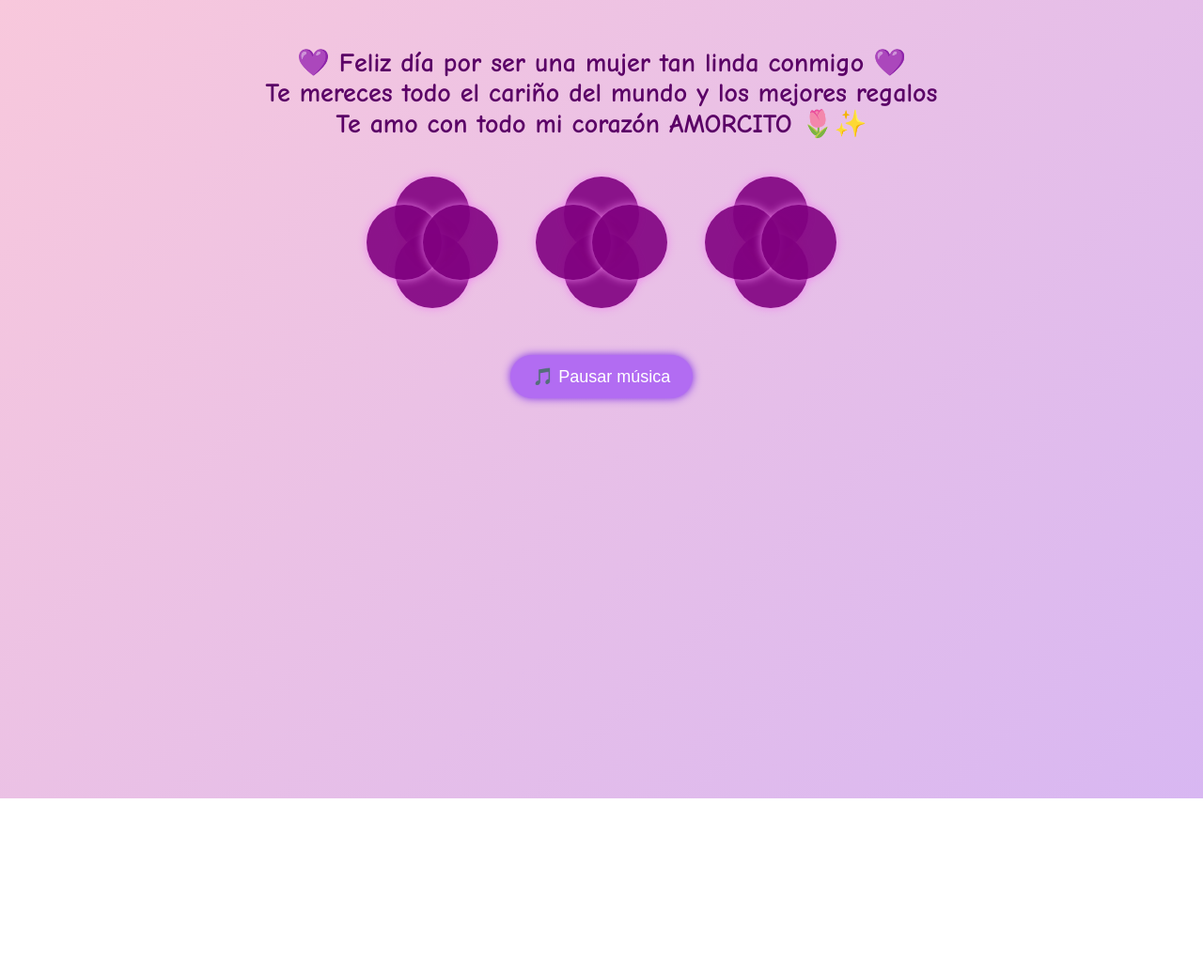
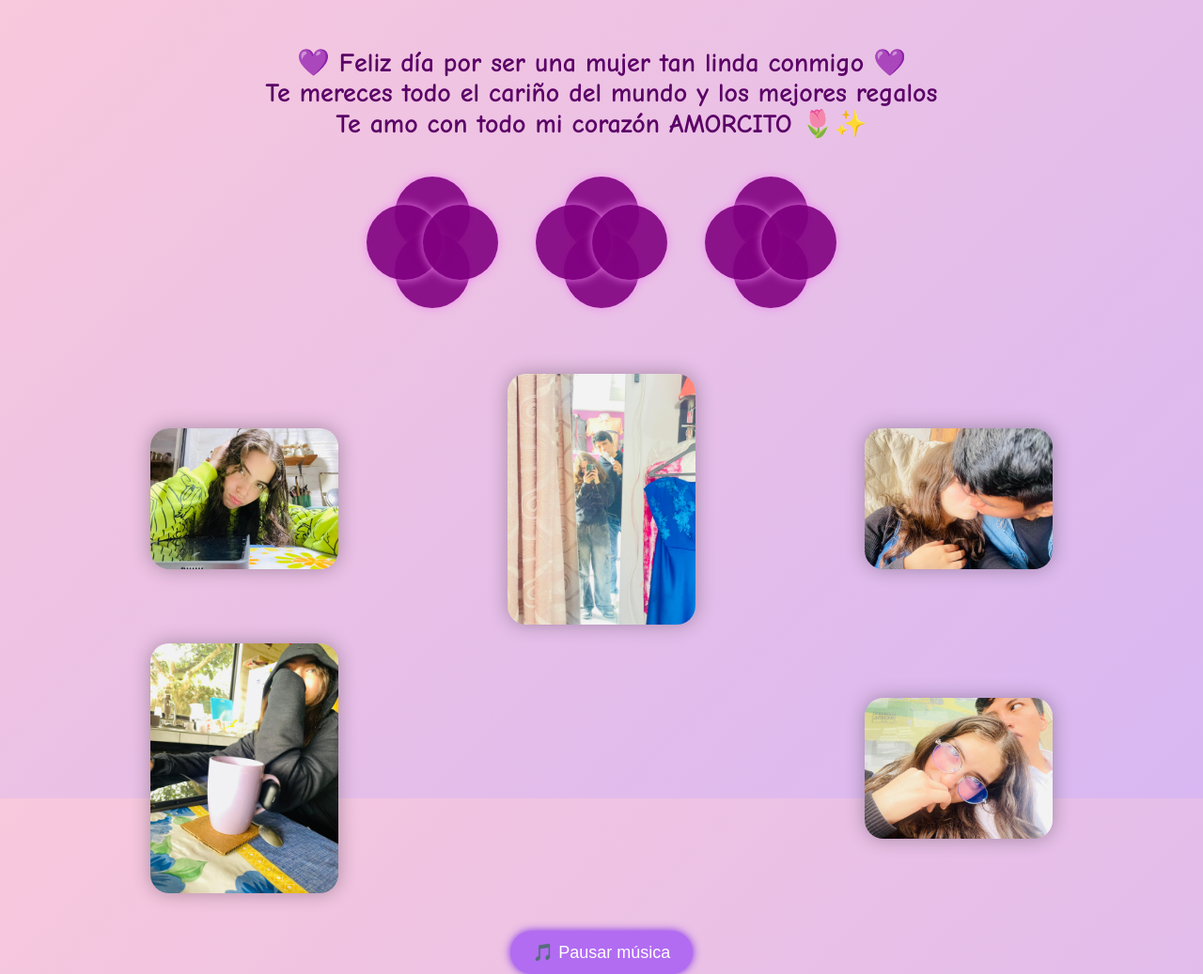
Before and after one commit to Dny50/cartaA, a plain HTML site: page index.html in a window 1280 px wide. Shown: the whole page at 94% size. Before the commit the page ends 850 px from the top, so only its background shows below. Drawn offline with Linux system fonts and the light colour scheme.

Commit message:
Completo

```diff
--- a/index.html
+++ b/index.html
@@ -39,6 +39,14 @@
     </div>
   </div>
 
+   <div class="imagenes">
+    <img src="WhatsApp Image 2025-11-09 at 3.01.07 PM..jpeg" alt="Foto especial izquierda">
+    <img src="WhatsApp Image 2025-11-09 at 3.01.07 PM.jpeg" alt="Foto especial derecha">
+    <img src="WhatsApp Image 2025-11-09 at 3.10.50 PM.1.jpeg" alt="Foto especial arriba en la izquierda">
+    <img src="WhatsApp Image 2025-11-09 at 3.10.50 PM.2.jpeg" alt="Foto especial arriba en la derecha">
+    <img src="WhatsApp Image 2025-11-09 at 3.10.50 PM.3.jpeg" alt="Foto especial en el centro ">
+  </div>
+
   <button id="botonMusica">🎵 Pausar música</button>
 
   <audio id="musica" autoplay loop>
--- a/style.css
+++ b/style.css
@@ -86,3 +86,55 @@ body {
   background-color: #8c3cf2;
   transform: scale(1.1);
 }
+
+.imagenes {
+  display: grid;
+  grid-template-columns: repeat(3, 1fr);
+  grid-template-rows: repeat(2, auto);
+  gap: 20px;
+  justify-items: center;
+  align-items: center;
+  margin-top: 60px;
+  padding: 0 80px;
+}
+
+/* 📸 Estilos generales para todas las fotos */
+.imagenes img {
+  width: 200px;
+  height: auto;
+  border-radius: 20px;
+  box-shadow: 0 0 20px rgba(0,0,0,0.3);
+  transition: transform 0.3s ease, box-shadow 0.3s ease;
+}
+
+/* ✨ Efecto hover */
+.imagenes img:hover {
+  transform: scale(1.1);
+  box-shadow: 0 0 30px rgba(0,0,0,0.5);
+}
+
+/* 💜 Distribución personalizada (2 arriba, 1 centro, 2 abajo) */
+.imagenes img:nth-child(1) {
+  grid-column: 1;
+  grid-row: 1;
+}
+
+.imagenes img:nth-child(2) {
+  grid-column: 3;
+  grid-row: 1;
+}
+
+.imagenes img:nth-child(3) {
+  grid-column: 2;
+  grid-row: 1;
+}
+
+.imagenes img:nth-child(4) {
+  grid-column: 1;
+  grid-row: 2;
+}
+
+.imagenes img:nth-child(5) {
+  grid-column: 3;
+  grid-row: 2;
+}
```
Also changed, not shown: WhatsApp Image 2025-11-09 at 3.01.07 PM..jpeg (added), WhatsApp Image 2025-11-09 at 3.01.07 PM.jpeg (added), WhatsApp Image 2025-11-09 at 3.10.50 PM.1.jpeg (added), WhatsApp Image 2025-11-09 at 3.10.50 PM.2.jpeg (added), WhatsApp Image 2025-11-09 at 3.10.50 PM.3.jpeg (added).
